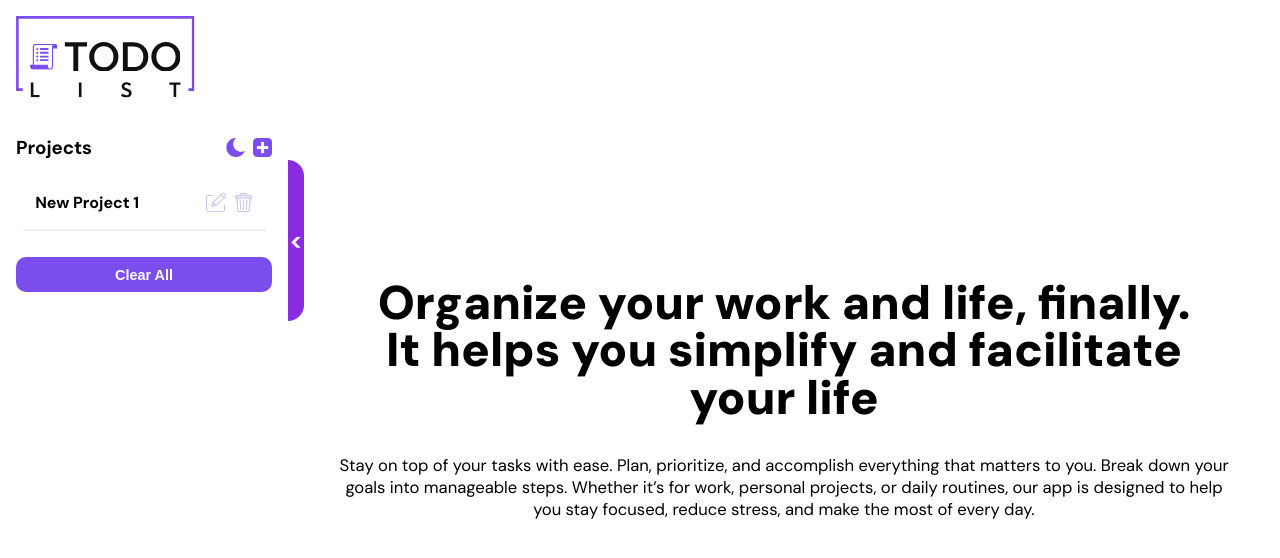
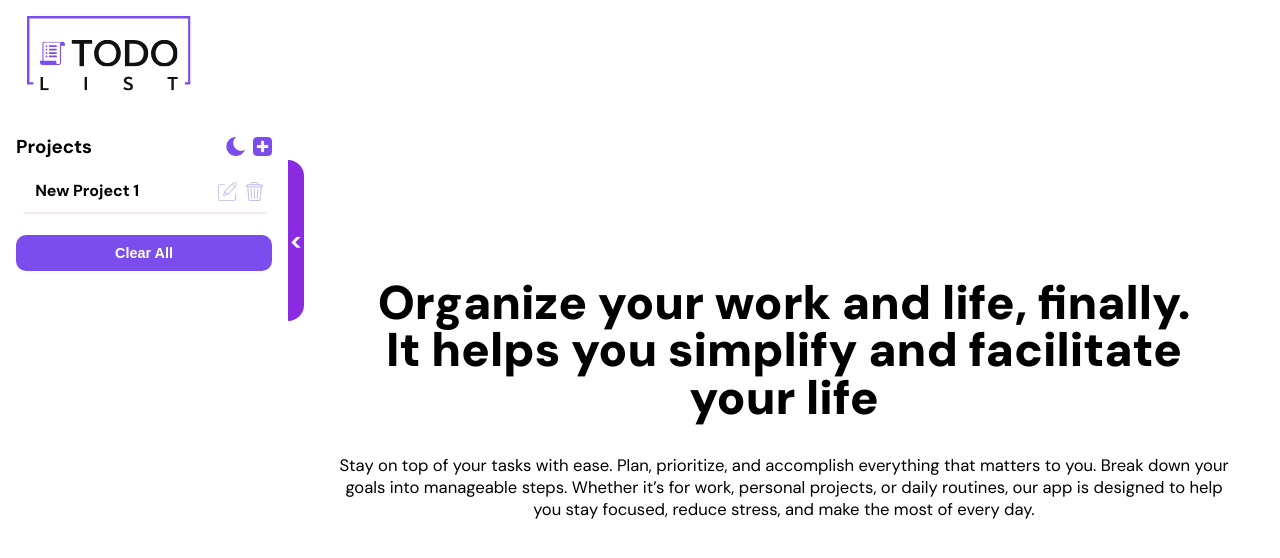
Before and after one commit to algndy/CognoRise-Infotech, a React (Vite) app in the folder to-do-list/: page / in a window 1280 px wide. Both pictures are taken after a click on the element 262 px from the left and 147 px from the top of the page. Shown: the top 558 px of the page. Built offline with nearby package versions, Linux system fonts and the light colour scheme.

Commit message:
fix link of projects nav

```diff
--- a/to-do-list/src/components/ProjectsItems.module.css
+++ b/to-do-list/src/components/ProjectsItems.module.css
@@ -3,8 +3,8 @@
   justify-content: space-between;
   align-items: center;
   position: relative;
-  margin: 0.5rem 0;
-  padding: 0.5rem 0.7rem;
+  /* margin: 0.5rem 0;
+  padding: 0.5rem 0.7rem; */
   font-weight: bold;
   text-transform: capitalize;
 }
@@ -22,7 +22,8 @@
   position: absolute;
   width: 100%;
   border: 1px rgb(246, 235, 235) solid;
-  top: 45px;
+  /* top: 45px; */
+  top: 37px;
   left: 0;
 }
 .projectItemSettings {
@@ -31,6 +32,9 @@
 }
 a {
   color: black;
+  width: 100%;
+  line-height: 2.02;
+  padding: 0 0.7rem;
 }
 .darkMode:hover {
   background-color: #262525;
--- a/to-do-list/src/components/ProjectsList.module.css
+++ b/to-do-list/src/components/ProjectsList.module.css
@@ -5,6 +5,7 @@
   overflow-x: hidden;
   max-height: 20rem;
   padding: 0.5rem;
+  row-gap: 0.7rem;
 }
 .darkMode {
   background-color: #1b1b1b;
```
